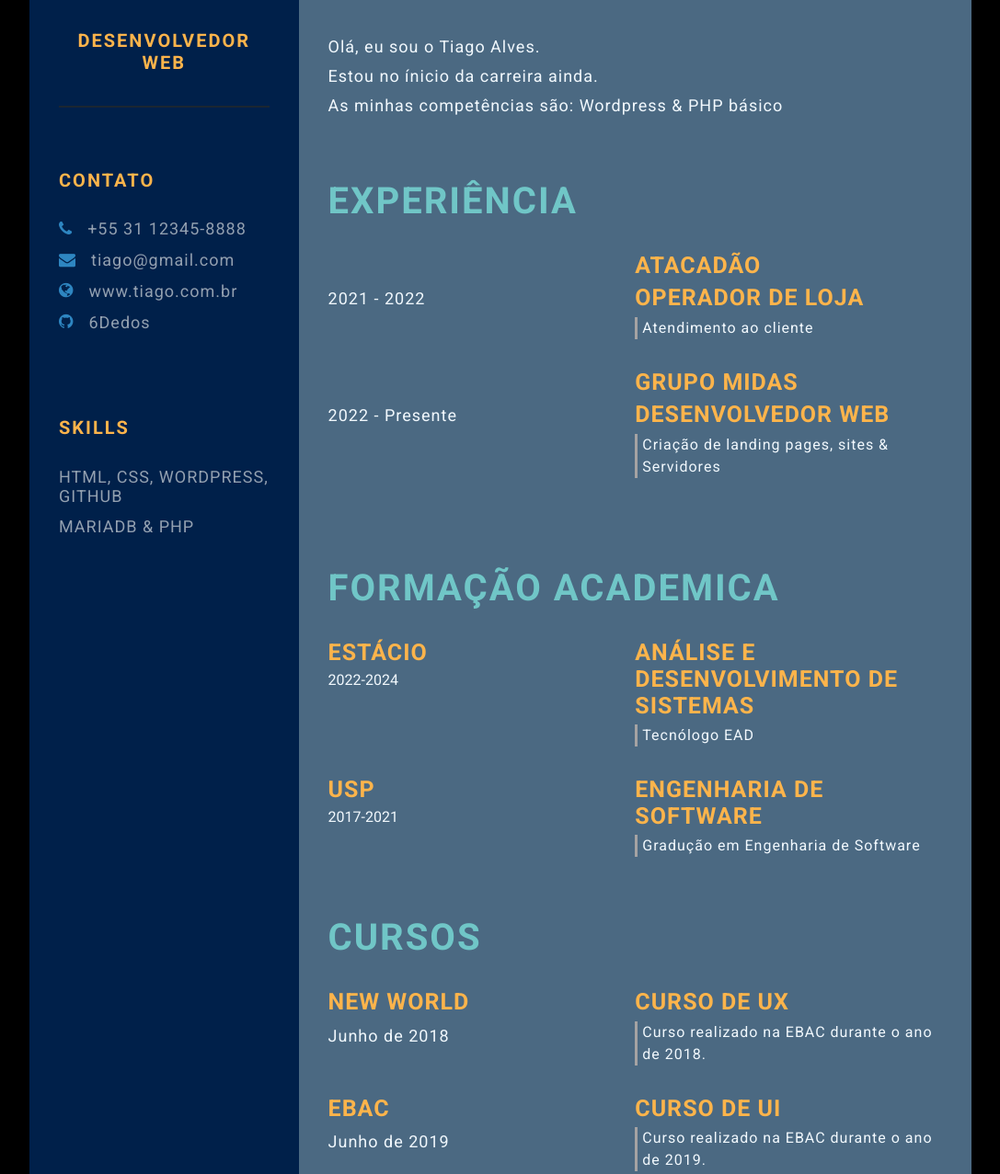
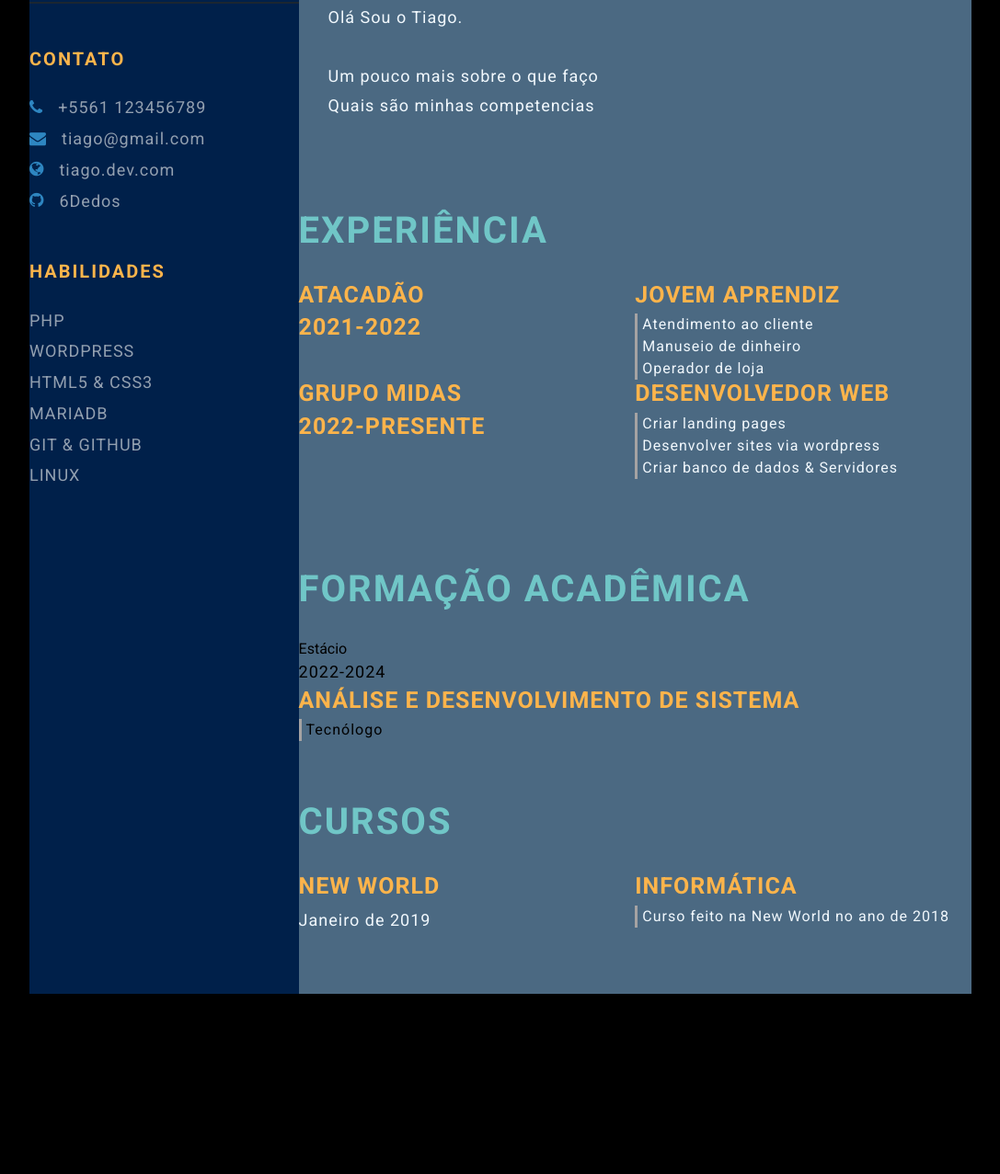
Before and after one commit to 6Dedos/tiagoalves.github.io, a plain HTML site: page index.html in a window 1280 px wide. Shown: the part 172-1449 px from the top of the page at 92% size, without its empty margins (96-1183 px from the left). After the commit the page ends 1285 px from the top, so only its background shows below. Drawn offline with Linux system fonts and the light colour scheme.

Commit message:
AJUDAPAI

```diff
--- a/index.html
+++ b/index.html
@@ -1,8 +1,7 @@
-
 <!DOCTYPE html>
-<html>
+<html lang="pt-br">
   <head>
-	<title>Matheus Ellian Genciano CV</title> <meta charset="utf-8">
+	<title>Tiago Alves CV</title> <meta charset="utf-8">
 	 <!-- Google font  -->
     <link rel="preconnect" href="https://fonts.googleapis.com">
     <link rel="preconnect" href="https://fonts.gstatic.com" crossorigin>
@@ -13,137 +12,122 @@
 
     <!-- Custom CSS -->
 	<link rel="stylesheet" href="style.css">
-	<link rel="stylesheet" type="text/css" href="style.css">
   </head>
+
+  <body>
     <body>
 		<main class="resume-contents">
 			<section class="left-section">
-			<section class="left-section-content">
+				<div class="left-section-contents">
 					<div class="profile">
-					<img class="profile-image" src="../images/OIP.jpg" alt="Profile img">
-					<br><br><p class="name">Tiago Alves</p>
-					<br><p class="profession"> Desenvolvedor web</p> <br>
+						<img class="profile-image" src="../images/OIP.jpg" alt="Profile image">
+						<p class="name">Tiago Alves</p>
+						<p class="profession">Desenvolvedor web</p>
 					</div>
-
 					<div class="contact-info">
-					<br><p class="left-title">Contato</p>
+						<p class="left-title">Contato</p>
 						<ul>
-						<li><i class="fa fa-phone"></i> +55 31 12345-8888</li>
-						<li><i class="fa fa-envelope"></i> tiago@gmail.com</li>
-						<li><i class="fa fa-globe"></i> www.tiago.com.br</li>
-						<li><i class="fa fa-github"></i> 6Dedos</li>
+							<li><i class="fa fa-phone"></i>+5561 123456789
+							</li>
+							<li><i class="fa fa-envelope"></i>tiago@gmail.com
+							</li>
+							<li><i class="fa fa-globe"></i>tiago.dev.com
+							</li>
+							<li><i class="fa fa-github"></i>6Dedos
+							</li>
 						</ul>
 					</div>
-
-				<br><br><div class="skills">
-					<p class="left-title">Skills</p>
+					<div class="skills">
+						<p class="left-title">Habilidades</p>
 						<ul>
-						<li><p>HTML, CSS, Wordpress, Github</p></li>
-						<li><p>MariaDB & PHP</p></li>
+							<li>
+								<p>PHP</p>
+							</li>
+							<li>
+								<p>Wordpress</p>
+							</li>
+							<li>
+								<p>HTML5 & CSS3</p>
+							</li>
+							<li>
+								<p>MariaDB</p>
+							</li>
+							<li>
+								<p>Git & GitHub</p>
+							</li>
+							<li>
+								<p>Linux</p>
+							</li>
 						</ul>
 					</div>
-		</section>
+				</div>
 			</section>
 
 			<section class="right-section">
 				<div class="right-section-contents">
 					<section class="about gap">
-					<div class="right-title"> <strong>Sobre mim</strong></div>
+						<div class="right-title">Sobre Mim</div>
 						<p class="about-me-contents">
-						<br>Olá, eu sou o Tiago Alves.
-						<br>Estou no ínicio da carreira ainda.
-						<br>As minhas competências são: Wordpress & PHP básico
-
+							Olá Sou o Tiago.<br>
+							<br> Um pouco mais sobre o que faço
+							<br> Quais são minhas competencias
 						</p>
 					</section>
-
-
+				</div>
 				<section class="experience gap">
-				<div class="right-title"> Experiência</div>
+					<div class="right-title">Experiência</div>
 					<div class="experience-contents">
-						<div class= "exp-left>"> </div>
+						<div class="exp-left">
 							<p class="exp-company-name">Atacadão</p>
-						<p class="exp-time-period">2021 - 2022</p>
+							<p class="exp-company-name">2021-2022</p>
+						</div>
 						<div class="exp-right">
-							<p class="exp-position"> Operador de loja</p>
-							<p class="exp-desc">Atendimento ao cliente</p>
+							<p class="exp-position">Jovem aprendiz</p>
+							<p class="exp-desc">Atendimento ao cliente <br>Manuseio de dinheiro<br>Operador de loja</p>
+						</div>
+						<div class="exp-left">
+							<p class="exp-company-name">Grupo Midas</p>
+							<p class="exp-company-name">2022-Presente</p>
+						</div>
+						<div class="exp-right">
+							<p class="exp-position">Desenvolvedor Web</p>
+							<p class="exp-desc">Criar landing pages<br>Desenvolver sites via wordpress<br>Criar banco de
+								dados & Servidores</p>
 						</div>
 					</div>
-
-					<div class="experience-contents">
-						<div class= "exp-left>"> </div>
-						<p class="exp-company-name">Grupo Midas</p>
-						<p class="exp-time-period">2022 - Presente</p>
-						<div class="exp-right">
-							<p class="exp-position"> Desenvolvedor Web</p>
-							<p class="exp-desc">Criação de landing pages, sites & Servidores</p>
+				</section>
+				<section class="education gap">
+					<div class="right-title">formação acadêmica</div>
+					<div class="education-contensts">
+					<div class="education-left">
+						<p class="education-school">Estácio</p>
+						<p class="educationp-time-period">2022-2024</p>
+					</div>
+					<div class="education-right">
+						<p class="education-subject">Análise e desenvolvimento de sistema</p>
+						<p class="education-desc">
+							Tecnólogo
+						</p>
 					</div>
 				</div>
-
 				</section>
-
-					<section class="education gap">
-
-						<div class="right-title">Formação academica</div>
-					<div class="education-contents">
-							<div class="Education-left">
-
-							<p class="education-school-name">Estácio</p>
-							<p class="education-time-period">2022-2024</p>
-							</div>
-
-							<div class="education-lef">
-								<p class="education-subject">Análise e Desenvolvimento de sistemas</p>
-								<p class="education-desc"> Tecnólogo EAD</p>
-							</div>
-					</div>
-
-
-					<div class="education-contents">
-							<div class="Education-left">
-
-							<p class="education-school-name">USP</p>
-							<p class="education-time-period">2017-2021</p>
-							</div>
-
-							<div class="education-lef">
-								<p class="education-subject">Engenharia de Software</p>
-								<p class="education-desc"> Gradução em Engenharia de Software</p>
-							</div>
-					</div>
-
 				<section class="awards gap">
 					<div class="right-title">Cursos</div>
 					<div class="awards-contents">
 						<div class="awards-left">
-								<p class="awards-company-name">NEW WORLD</p>
-								<p class="awards-time-period">Junho de 2018</p>
+						<p class="awards-company-name">New World</p>
+						<p class="awards-time-period">Janeiro de 2019</p>
 					</div>
 					<div class="awards-right">
-									<p class="awards-name">Curso de UX</p>
-									<p class="awards-desc">
-										Curso realizado na EBAC durante o ano de 2018.
-									</p>
-								</div>
+						<p class="awards-name">Informática</p>
+						<p class="awards-desc">Curso feito na New World no ano de 2018</p>
 					</div>
 
-							<div class="awards-contents">
-							<div class="awards-left">
-								<p class="awards-company-name">EBAC</p>
-								<p class="awards-time-period">Junho de 2019</p>
-							</div>
-								<div class="awards-right">
-									<p class="awards-name">Curso de UI</p>
-									<p class="awards-desc">
-										Curso realizado na EBAC durante o ano de 2019.
-									</p>
-								</div>
 					</div>
 				</section>
+			</section>
 
-					</section>
-</div>
-			</section>
 		</main>
+	</html>
   </body>
 </html>
```
Lines whose indentation alone changed are shown as unchanged.
